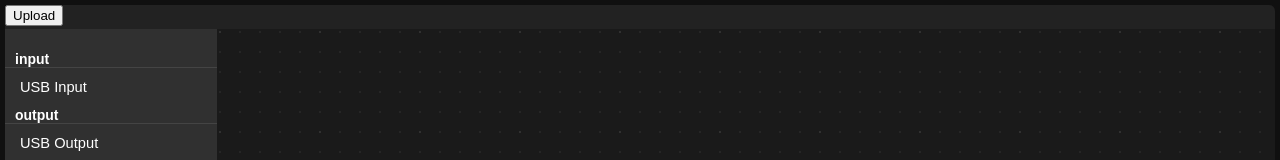
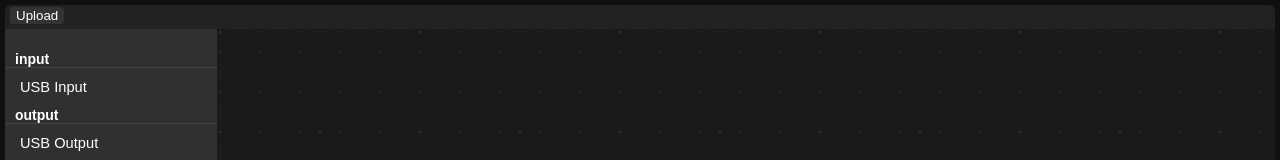
Before and after one commit to MartijnBraam/libredsp, a plain HTML site: page web/index.html in a window 1280 px wide. Shown: the top 160 px of the page. Drawn offline with Linux system fonts and the light colour scheme.

Commit message:
Make the upload button less ugly

```diff
--- a/web/index.html
+++ b/web/index.html
@@ -71,6 +71,18 @@
             background: #1a1a1a;
         }
 
+        button {
+            background: #333;
+            border: none;
+            border-radius: 4px;
+            color: white;
+            margin-top: 2px;
+            margin-left: 5px;
+
+            &:hover {
+                background: #555;
+            }
+        }
     </style>
 </head>
 <body>
```
